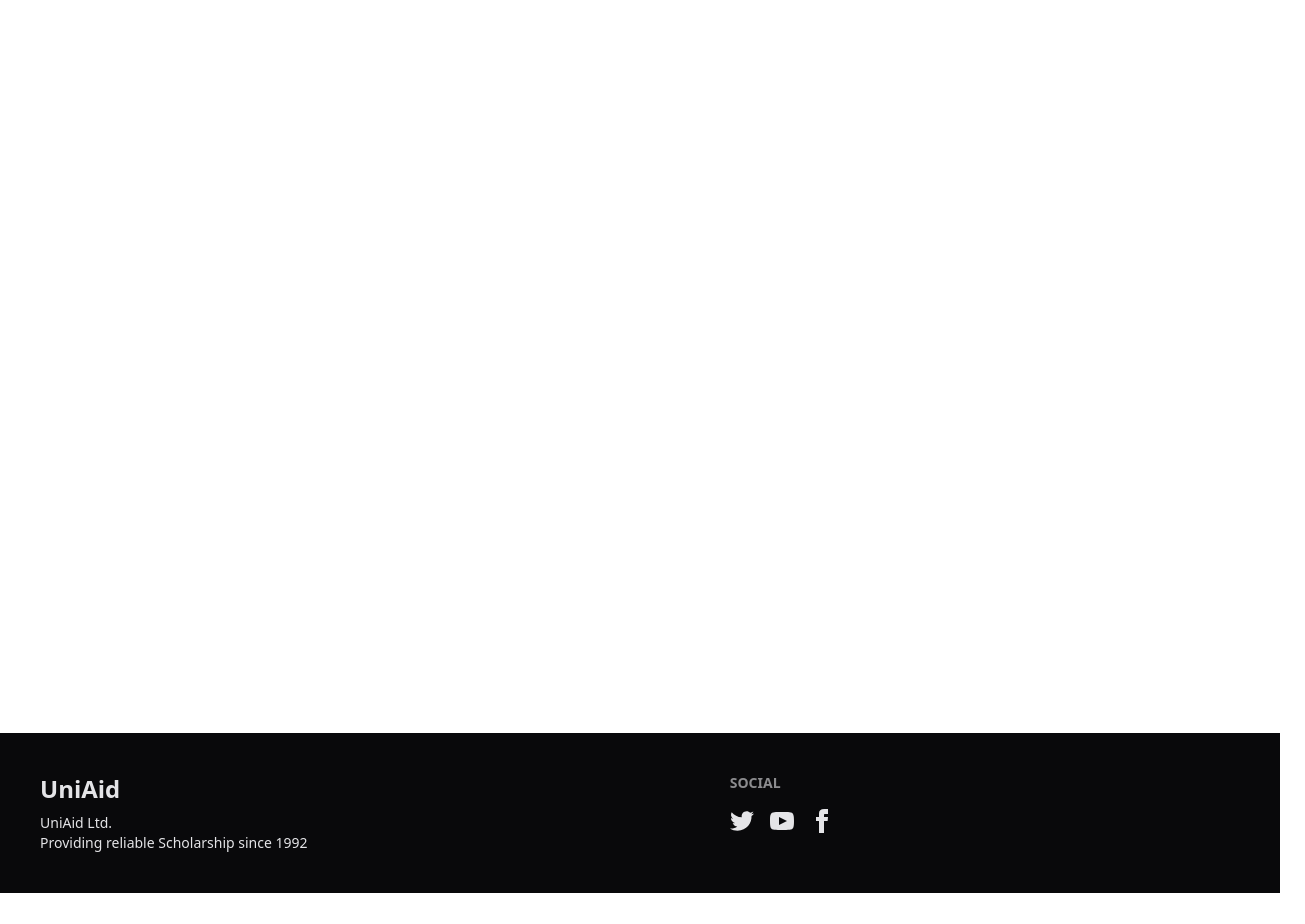
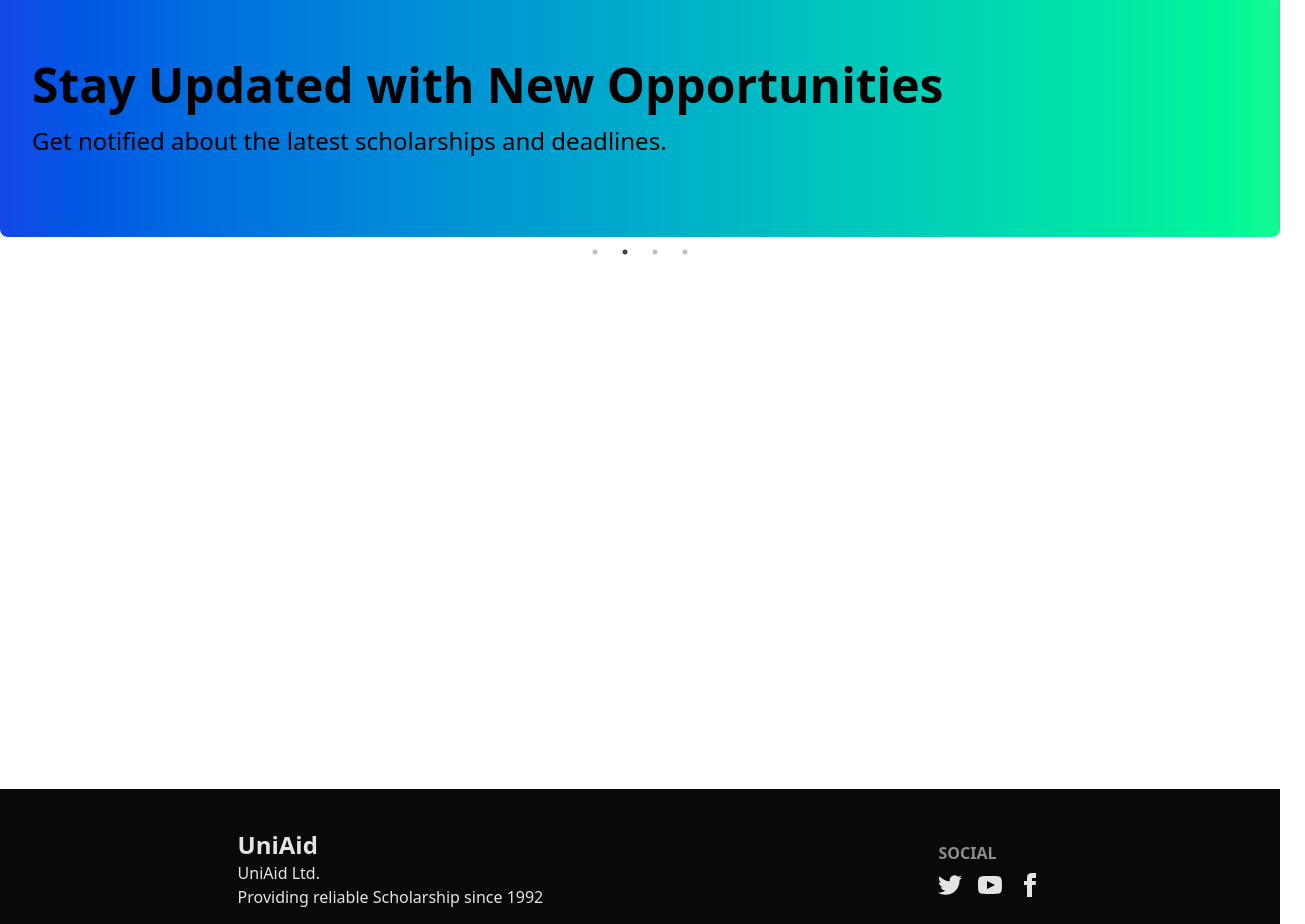
Before and after one commit to yeasinrahman26/UniAid-Client-, a React (Vite) app: page / in a window 1280 px wide. Shown: the part 140-1064 px from the top of the page, 1305 px wide, since content can reach past the window. Before the commit the page ends 1033 px from the top, so only its background shows below. Built offline with nearby package versions, Linux system fonts and the light colour scheme.

Commit message:
banner done from home section

```diff
--- a/package.json
+++ b/package.json
@@ -14,8 +14,11 @@
     "localforage": "^1.10.0",
     "match-sorter": "^8.0.0",
     "react": "^18.3.1",
+    "react-awesome-slider": "^4.1.0",
     "react-dom": "^18.3.1",
     "react-router-dom": "^7.1.3",
+    "react-slick": "^0.30.3",
+    "slick-carousel": "^1.8.1",
     "sort-by": "^1.2.0",
     "tailwindcss": "^4.0.0"
   },
--- a/src/Layout/MainLayout.jsx
+++ b/src/Layout/MainLayout.jsx
@@ -5,9 +5,9 @@ import Footer from '../Pages/Footer/Footer';
 
 const MainLayout = () => {
     return (
-      <div className="max-w-screen-xl mx-auto">
+      <div>
         <NavBar></NavBar>
-        <div>
+        <div className="max-w-screen-xl mx-auto">
           <Outlet></Outlet>
         </div>
         <Footer></Footer>
--- a/src/Pages/Footer/Footer.jsx
+++ b/src/Pages/Footer/Footer.jsx
@@ -3,8 +3,8 @@ import { Link } from "react-router-dom";
 
 const Footer = () => {
     return (
-      <footer className="footer sm:footer-horizontal bg-neutral text-neutral-content p-10">
-        <aside>
+      <footer className="flex justify-around items-center sm:footer-horizontal bg-neutral text-neutral-content p-10">
+        <div>
           <Link to={"/"} className=" font-bold text-2xl">
             UniAid
           </Link>
@@ -13,8 +13,8 @@ const Footer = () => {
             <br />
             Providing reliable Scholarship since 1992
           </p>
-        </aside>
-        <nav>
+        </div>
+        <div>
           <h6 className="footer-title">Social</h6>
           <div className="grid grid-flow-col gap-4">
             <a>
@@ -51,7 +51,7 @@ const Footer = () => {
               </svg>
             </a>
           </div>
-        </nav>
+        </div>
       </footer>
     );
 };
--- /dev/null
+++ b/src/Pages/Home/Banner.jsx
@@ -0,0 +1,66 @@
+import Slider from "react-slick";
+import "slick-carousel/slick/slick.css";
+import "slick-carousel/slick/slick-theme.css";
+
+const Banner = () => {
+  const sliderSettings = {
+    dots: true,
+    infinite: true,
+    speed: 500,
+    slidesToShow: 1,
+    slidesToScroll: 1,
+    autoplay: true,
+    autoplaySpeed: 3000,
+  };
+
+  const slides = [
+    {
+      id: 1,
+      title: "Discover Available Scholarships",
+      description:
+        "Explore a wide range of scholarships tailored to your needs.",
+    },
+    {
+      id: 2,
+      title: "Stay Updated with New Opportunities",
+      description: "Get notified about the latest scholarships and deadlines.",
+    },
+    {
+      id: 3,
+      title: "Streamline Your Application Process",
+      description: "Easily manage and submit scholarship applications online.",
+    },
+    {
+      id: 4,
+      title: "Connect with Support Teams",
+      description:
+        "Reach out to scholarship coordinators for guidance and assistance.",
+    },
+  ];
+
+  return (
+    <div className="  px-6 md:px-0 ">
+      <div className="w-full   py-0 mx-auto">
+        <Slider {...sliderSettings}>
+          {slides.map((slide) => (
+            <div
+              key={slide.id}
+              className="flex flex-col  items-center
+                justify-center h-62  md:h-62 bg-gradient-to-r from-blue-700
+                 to-[#14fc92] text-white rounded-lg shadow-lg p-8"
+            >
+              <h2 className="text-3xl text-black lg:text-5xl lg:pt-10 font-bold mb-4">
+                {slide.title}
+              </h2>
+              <p className="text-lg text-black lg:text-2xl">
+                {slide.description}
+              </p>
+            </div>
+          ))}
+        </Slider>
+      </div>
+    </div>
+  );
+};
+
+export default Banner;
--- a/src/Pages/Home/Home.jsx
+++ b/src/Pages/Home/Home.jsx
@@ -1,8 +1,9 @@
+import Banner from "./Banner";
 
 const Home = () => {
     return (
-        <div className="min-h-screen">
-            <h1 className="bg-red-600 py-5 mt-2">i am home</h1>
+        <div className="min-h-screen mt-16  space-y-16">
+            <Banner></Banner>
         </div>
     );
 };
```
Also changed, not shown: 1 other file (tests, documents, lock files or other folders).
